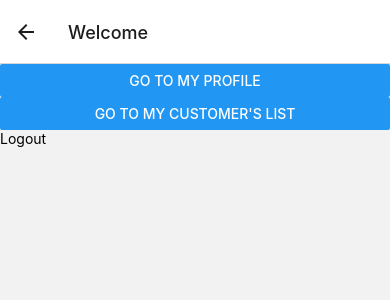
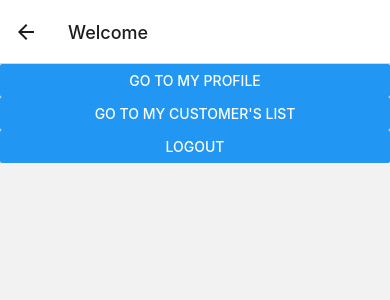
Before and after one commit to listyantidewi1/CustomerListApp, a React Native app: screen /Home in a window 390 px wide. Shown: the top 300 px of the page. Built offline with nearby package versions, Linux system fonts and the light colour scheme.

Commit message:
added logout logic

```diff
--- a/HomeScreen.js
+++ b/HomeScreen.js
@@ -1,6 +1,10 @@
-import { Button, Text, View } from "react-native";
+import { Button, Text, View, StyleSheet } from "react-native";
 
 const HomeScreen = ({ navigation }) => {
+  const handleLogout = () => {
+    // Implement any additional logout logic if needed
+    navigation.navigate("Login");
+  };
   return (
     <View>
       <Button
@@ -11,9 +15,21 @@ const HomeScreen = ({ navigation }) => {
         title="Go to my customer's list"
         onPress={() => navigation.navigate("CustomerList")}
       ></Button>
-      <Text onPress={() => navigation.navigate("Login")}>Logout</Text>
+      <Button title="Logout" onPress={handleLogout} />
     </View>
   );
 };
 
+const styles = StyleSheet.create({
+  container: {
+    flex: 1,
+    justifyContent: "center",
+    alignItems: "center",
+  },
+  title: {
+    fontSize: 24,
+    marginBottom: 16,
+  },
+});
+
 export default HomeScreen;
```
